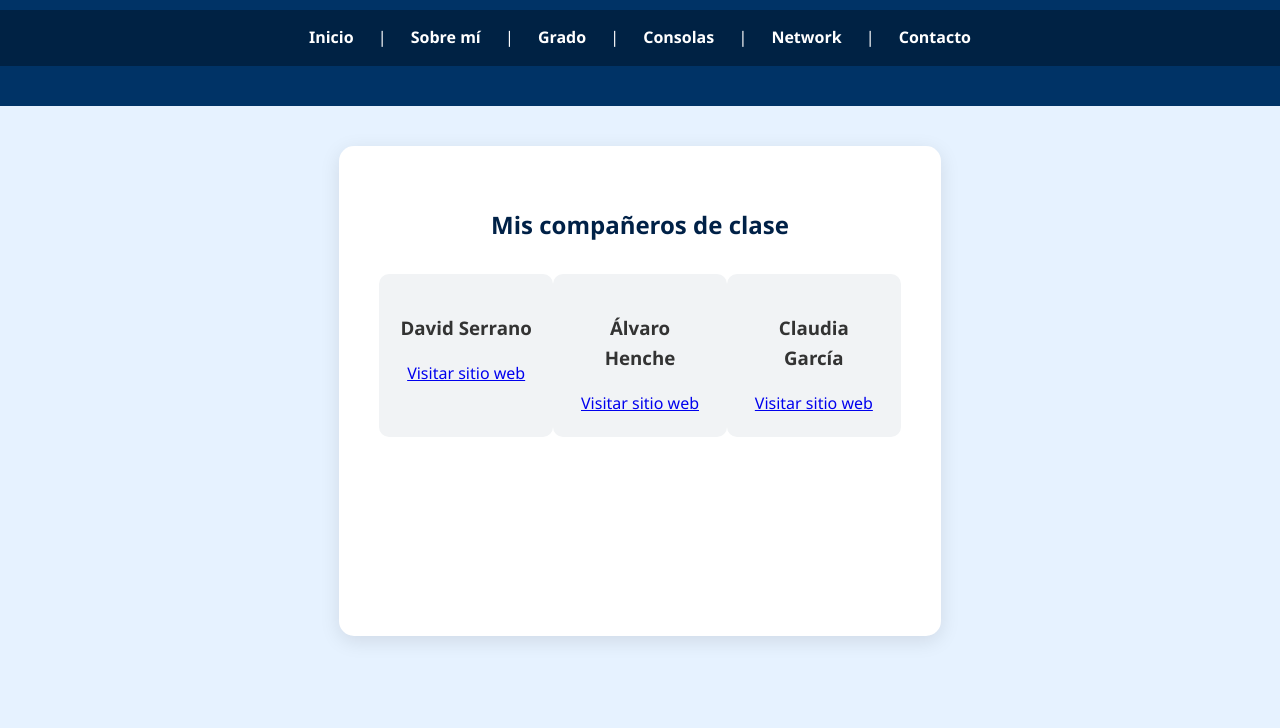
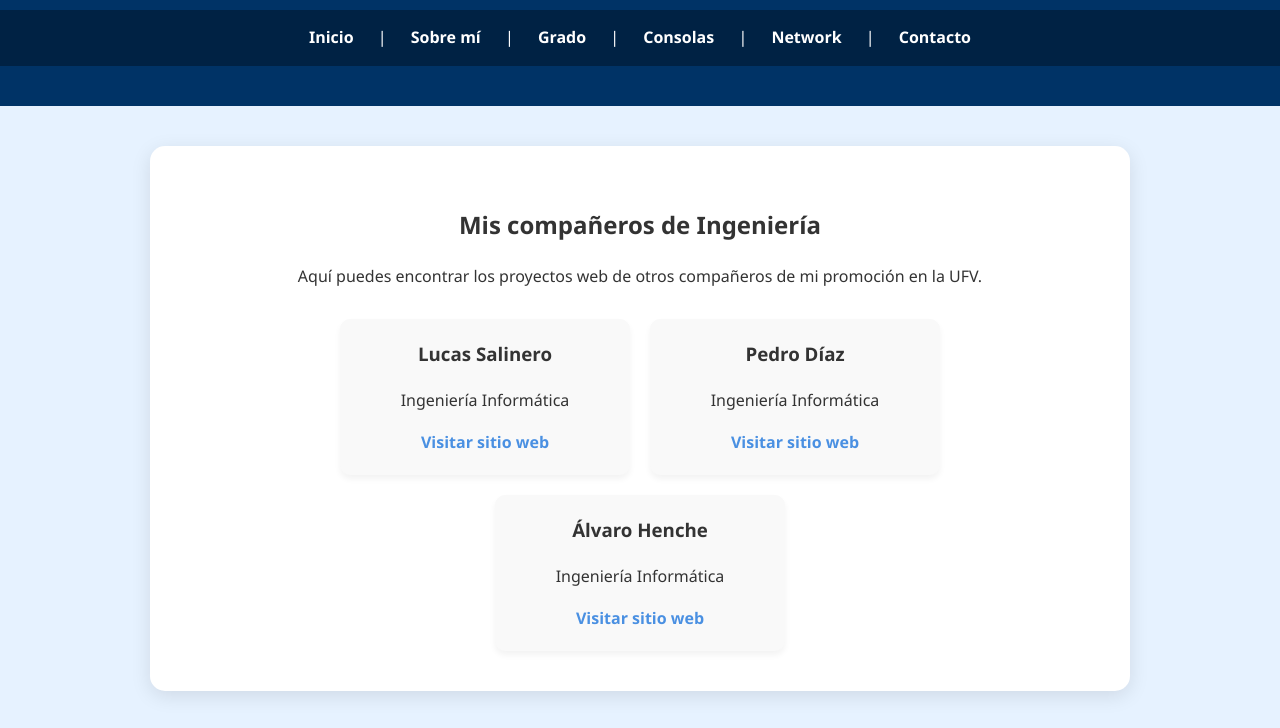
Before and after one commit to rodrigo-prieto-coder/proyecto_final_web, a plain HTML site: page network.html in a window 1280 px wide. Shown: the part 124-852 px from the top of the page. Before the commit the page ends 800 px from the top, so only its background shows below. Drawn offline with Linux system fonts and the light colour scheme.

Commit message:
Actualizada red de compañeros con links reales de Lucas, Pedro y Álvaro

```diff
--- a/network.html
+++ b/network.html
@@ -7,7 +7,7 @@
 </head>
 <body>
     <header>
-        <h1>Red de compañeros</h1>
+        <h1>RED DE COMPAÑEROS</h1>
         <nav>
             <a href="index.html">Inicio</a> |
             <a href="about.html">Sobre mí</a> |
@@ -19,21 +19,34 @@
     </header>
 
     <div class="contenedor">
-        <h2 style="text-align: center; color: #002147;">Mis compañeros de clase</h2>
-        <div style="display: flex; justify-content: space-around; margin-top: 30px;">
-            <div style="background: #f1f3f5; padding: 20px; border-radius: 10px; text-align: center; width: 30%;">
-                <h3>David Serrano</h3>
-                <a href="#">Visitar sitio web</a>
+        <h2>Mis compañeros de Ingeniería</h2>
+        <p>Aquí puedes encontrar los proyectos web de otros compañeros de mi promoción en la UFV.</p>
+
+        <div style="display: flex; justify-content: center; gap: 20px; flex-wrap: wrap; margin-top: 30px;">
+
+            <div style="background: #f9f9f9; padding: 20px; border-radius: 10px; box-shadow: 0 4px 6px rgba(0,0,0,0.05); width: 250px;">
+                <h3 style="margin-top: 0;">Lucas Salinero</h3>
+                <p>Ingeniería Informática</p>
+                <a href="https://lsalinerop-ctrl.github.io/Mi-primera-p-gina-web-de-Lucas--Salinero-1B/" target="_blank" style="color: #4A90E2; font-weight: bold; text-decoration: none;">Visitar sitio web</a>
             </div>
-            <div style="background: #f1f3f5; padding: 20px; border-radius: 10px; text-align: center; width: 30%;">
-                <h3>Álvaro Henche</h3>
-                <a href="#">Visitar sitio web</a>
+
+            <div style="background: #f9f9f9; padding: 20px; border-radius: 10px; box-shadow: 0 4px 6px rgba(0,0,0,0.05); width: 250px;">
+                <h3 style="margin-top: 0;">Pedro Díaz</h3>
+                <p>Ingeniería Informática</p>
+                <a href="https://pedro-diaz-perez.github.io/paginaweb/" target="_blank" style="color: #4A90E2; font-weight: bold; text-decoration: none;">Visitar sitio web</a>
             </div>
-            <div style="background: #f1f3f5; padding: 20px; border-radius: 10px; text-align: center; width: 30%;">
-                <h3>Claudia García</h3>
-                <a href="#">Visitar sitio web</a>
+
+            <div style="background: #f9f9f9; padding: 20px; border-radius: 10px; box-shadow: 0 4px 6px rgba(0,0,0,0.05); width: 250px;">
+                <h3 style="margin-top: 0;">Álvaro Henche</h3>
+                <p>Ingeniería Informática</p>
+                <a href="https://alvaro-henche-redondo.github.io/paginaWebFundamentos/" target="_blank" style="color: #4A90E2; font-weight: bold; text-decoration: none;">Visitar sitio web</a>
+            </div>
+
         </div>
     </div>
-    </div>
+
+    <footer>
+        <p>© 2025 – Rodrigo Prieto Rosado</p>
+    </footer>
 </body>
 </html>
```
Lines whose indentation alone changed are shown as unchanged.
